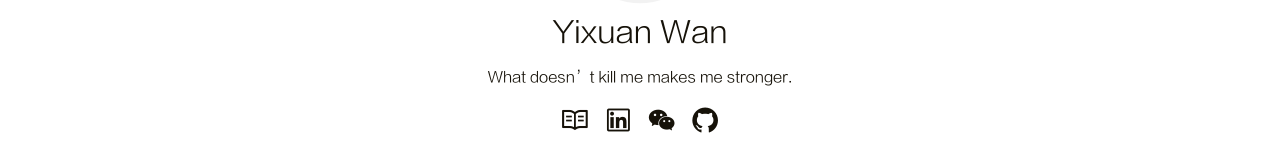
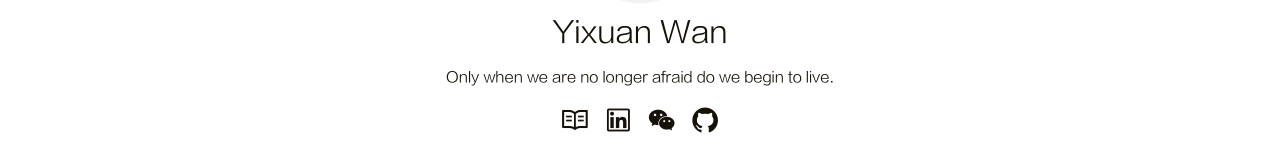
Before and after one commit to Karlie-wan/Karlie-wan.github.io, a plain HTML site: page index.html in a window 1280 px wide. Shown: the part 399-552 px from the top of the page. Drawn offline with Linux system fonts and the light colour scheme.

Commit message:
Site updated: 2023-09-26 22:24:38

```diff
--- a/index.html
+++ b/index.html
@@ -131,7 +131,7 @@
             <a href="/archives"><img src="/image/profile.jpg"></a>
         </div>
         <div class="nickname">Yixuan Wan</div>
-        <div class="description"><p>What doesn’t kill me makes me stronger.</p>
+        <div class="description"><p>Only when we are no longer afraid do we begin to live.</p>
 </div>
         <div class="links">
 
```
